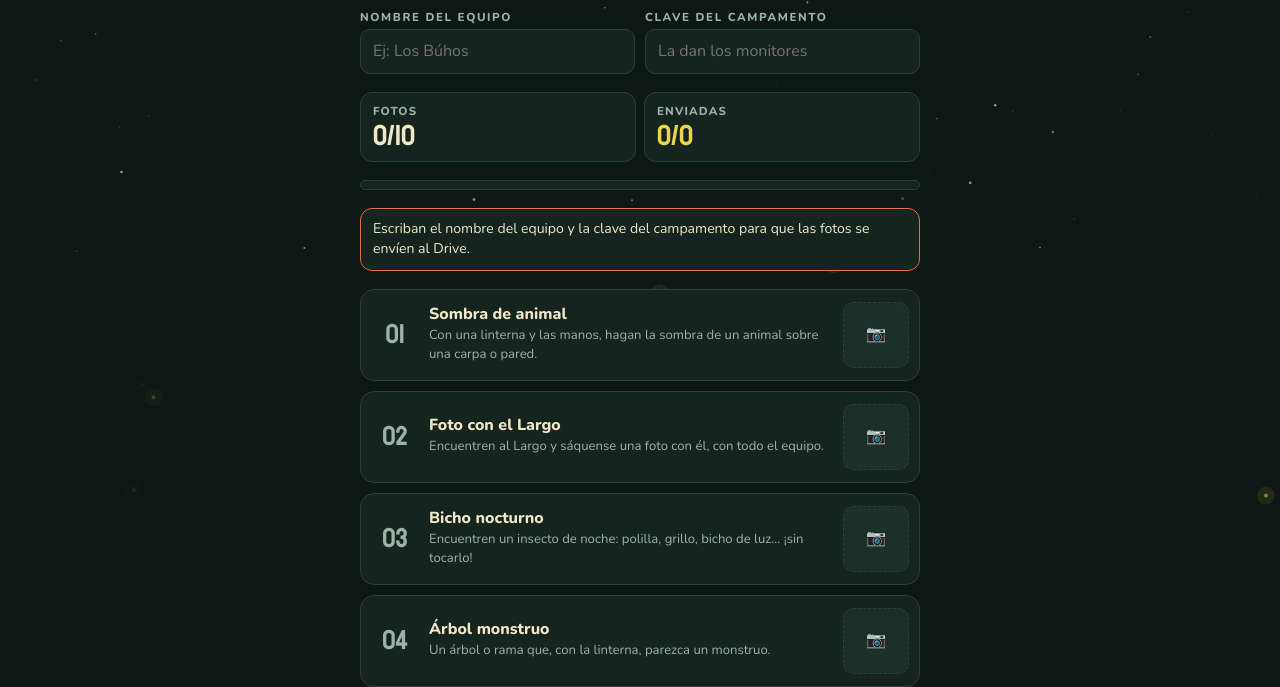
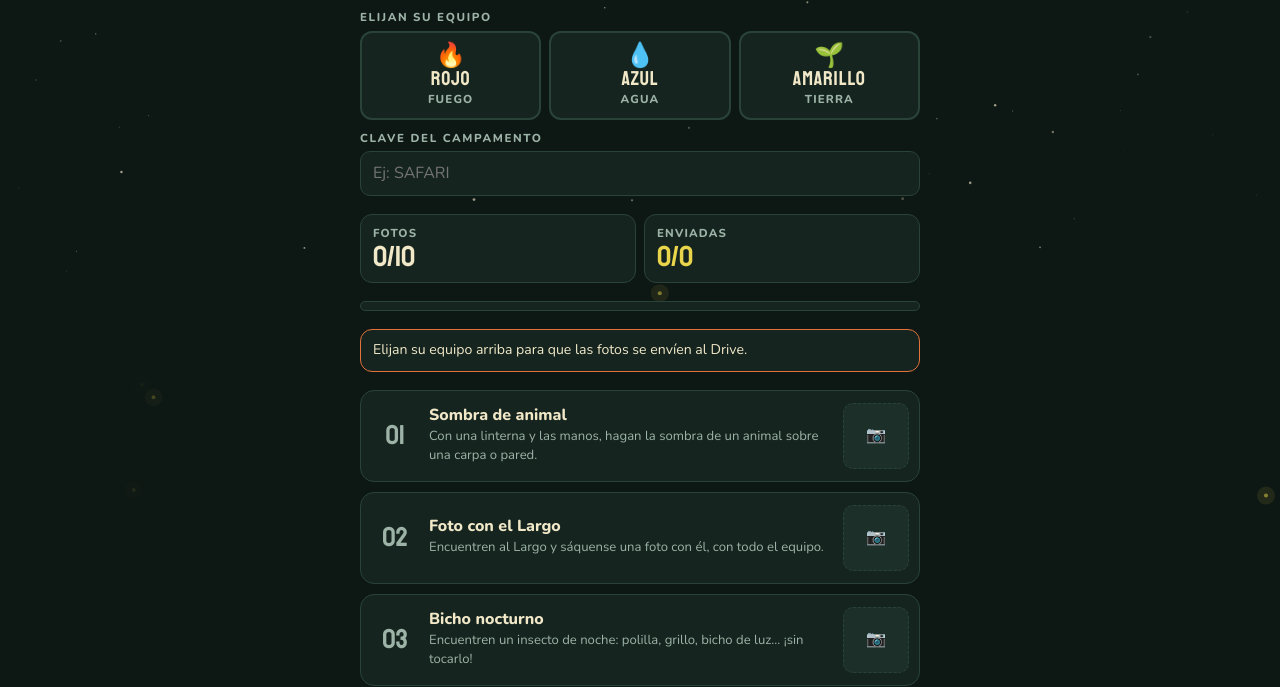
Before and after one commit to hrivarolainsfran-sys/safari-nocturno, a plain HTML site: page index.html in a window 1280 px wide. Shown: the part 123-810 px from the top of the page. Drawn offline with nearby package versions, Linux system fonts and the light colour scheme.

Commit message:
Equipos Rojo, Azul y Amarillo + clave SAFARI

```diff
--- a/index.html
+++ b/index.html
@@ -46,6 +46,15 @@ button:disabled{opacity:.6;cursor:default}
 .team{display:flex;gap:10px;flex-wrap:wrap}
 .team label{flex:1 1 200px;display:flex;flex-direction:column;gap:4px;min-width:0}
 .team input{background:var(--panel);border:1px solid var(--line);color:var(--moon);border-radius:10px;padding:10px 12px;width:100%;box-sizing:border-box}
+.teams{flex:1 1 100%;display:flex;flex-direction:column;gap:6px;min-width:0}
+.teamBtns{display:grid;grid-template-columns:repeat(3,1fr);gap:8px}
+.tb{--c:var(--line);background:var(--panel);border:2px solid var(--line);color:var(--moon);border-radius:12px;padding:10px 4px;display:flex;flex-direction:column;align-items:center;gap:2px;min-width:0}
+.tb i{font-style:normal;font-size:1.5rem;line-height:1}
+.tb b{font-family:var(--display);font-weight:400;font-size:1.25rem;letter-spacing:.04em;line-height:1}
+.tb small{color:var(--muted);font-size:.72rem;text-transform:uppercase;letter-spacing:.1em;font-weight:800}
+.tb[data-t="Rojo (Fuego)"]{--c:#e2523c}.tb[data-t="Azul (Agua)"]{--c:#4a9be8}.tb[data-t="Amarillo (Tierra)"]{--c:#e9c84c}
+.tb[aria-pressed="true"]{border-color:var(--c);background:color-mix(in srgb,var(--c) 22%,var(--panel))}
+.tb[aria-pressed="true"] b{color:var(--c)}
 
 .stats{display:grid;grid-template-columns:repeat(2,1fr);gap:8px}
 .stat{background:var(--panel);border:1px solid var(--line);border-radius:12px;padding:10px 12px;display:flex;flex-direction:column;gap:2px;min-width:0}
@@ -108,10 +117,14 @@ footer{display:flex;flex-direction:column;gap:10px;align-items:stretch;margin-to
   </header>
 
   <div class="team">
-    <label for="teamName"><span class="eyebrow">Nombre del equipo</span>
-      <input id="teamName" placeholder="Ej: Los Búhos" maxlength="30" autocomplete="off"></label>
+    <div class="teams" role="group" aria-labelledby="teamLbl"><span class="eyebrow" id="teamLbl">Elijan su equipo</span>
+      <div class="teamBtns" id="teamBtns">
+        <button type="button" class="tb" data-t="Rojo (Fuego)" aria-pressed="false"><i>🔥</i><b>Rojo</b><small>Fuego</small></button>
+        <button type="button" class="tb" data-t="Azul (Agua)" aria-pressed="false"><i>💧</i><b>Azul</b><small>Agua</small></button>
+        <button type="button" class="tb" data-t="Amarillo (Tierra)" aria-pressed="false"><i>🌱</i><b>Amarillo</b><small>Tierra</small></button>
+      </div></div>
     <label for="campKey" id="keyLabel" hidden><span class="eyebrow">Clave del campamento</span>
-      <input id="campKey" placeholder="La dan los monitores" maxlength="30" autocomplete="off" autocapitalize="characters"></label>
+      <input id="campKey" placeholder="Ej: SAFARI" maxlength="30" autocomplete="off" autocapitalize="characters"></label>
   </div>
 
   <div class="stats">
@@ -252,7 +265,7 @@ function renderSync(){
   const box=$("syncBox"),msg=$("syncMsg"),btn=$("syncBtn");
   const pend=Object.keys(state.photos).filter(i=>state.up[i]!=="ok").length;
   box.classList.remove("warn");btn.hidden=true;
-  if(!state.team.trim()||!state.key.trim()){box.hidden=false;box.classList.add("warn");msg.textContent="Escriban el nombre del equipo y la clave del campamento para que las fotos se envíen al Drive.";return}
+  if(!state.team.trim()||!state.key.trim()){box.hidden=false;box.classList.add("warn");msg.textContent=!state.team.trim()?"Elijan su equipo arriba para que las fotos se envíen al Drive.":"Escriban la clave del campamento para que las fotos se envíen al Drive.";return}
   if(lastErr&&pend){box.hidden=false;box.classList.add("warn");msg.textContent=ERR[lastErr]||ERR.servidor;btn.hidden=sending;return}
   if(sending){box.hidden=false;msg.textContent="Enviando fotos al Drive…";return}
   if(pend){box.hidden=false;msg.textContent=pend+" foto(s) por enviar.";btn.hidden=false;return}
@@ -284,13 +297,17 @@ function toast(t,bad){const el=$("toast");el.textContent=t;el.classList.toggle("
 
 /* ---------- equipo y clave ---------- */
 let typing;
-$("teamName").oninput=e=>{state.team=e.target.value;save();renderSync();clearTimeout(typing);typing=setTimeout(sendPending,1200)};
+function showTeam(){document.querySelectorAll(".tb").forEach(b=>b.setAttribute("aria-pressed",b.dataset.t===state.team))}
+document.querySelectorAll(".tb").forEach(b=>b.onclick=()=>{if(state.team&&state.team!==b.dataset.t&&Object.keys(state.photos).length){
+    // cambiar de equipo con fotos ya enviadas: las pendientes van al equipo nuevo
+    for(const k in state.up)delete state.up[k];}
+  state.team=b.dataset.t;save();showTeam();render();sendPending()});
 $("campKey").oninput=e=>{state.key=e.target.value;lastErr="";save();renderSync();clearTimeout(typing);typing=setTimeout(sendPending,1200)};
 
 /* ---------- reiniciar ---------- */
 $("resetBtn").onclick=()=>{$("confirmBg").hidden=false;$("cfNo").focus()};
 $("cfNo").onclick=()=>$("confirmBg").hidden=true;
-$("cfYes").onclick=()=>{for(let i=0;i<N;i++)put("photo"+i,undefined);const key=state.key;state={team:"",key,photos:{},up:{}};lastErr="";$("teamName").value="";save();$("confirmBg").hidden=true;render();toast("Juego reiniciado")};
+$("cfYes").onclick=()=>{for(let i=0;i<N;i++)put("photo"+i,undefined);const key=state.key;state={team:"",key,photos:{},up:{}};lastErr="";showTeam();save();$("confirmBg").hidden=true;render();toast("Juego reiniciado")};
 
 /* ---------- descarga de la app (sólo dentro de Claude) ---------- */
 (async()=>{
@@ -326,7 +343,8 @@ if(CLOUD){$("keyLabel").hidden=false;$("cloudStat").hidden=false;$("footNote").t
 (async()=>{render();idb=await openDB();const s=await get("state");
   if(s){state.team=s.team||"";state.key=s.key||"";state.up=s.up||{};
     for(const i of (s.ids||[])){const d=await get("photo"+i);if(d)state.photos[i]=d}
-    $("teamName").value=state.team;$("campKey").value=state.key}
+    if(!document.querySelector(`.tb[data-t="${state.team}"]`))state.team="";
+    showTeam();$("campKey").value=state.key}
   render();sendPending()})();
 </script>
 <div class="sheet-bg" id="instBg" hidden>
```
